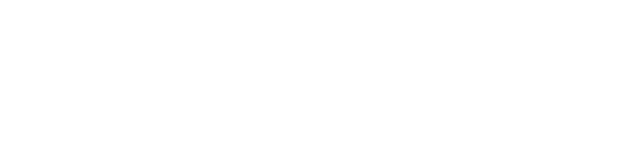
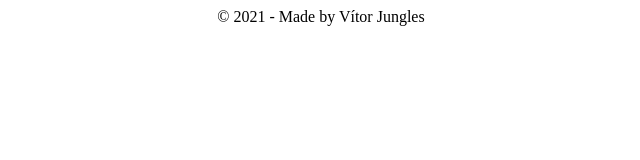
Before and after one commit to vitorjungles/personal-website, a plain HTML site: page index.html in a window 1280 px wide. Shown: the whole page, without its empty margins (319-959 px from the left). Drawn offline with Linux system fonts and the light colour scheme.

Commit message:
Init project

```diff
--- a/index.html
+++ b/index.html
@@ -4,7 +4,7 @@
   <meta charset="UTF-8">
   <meta http-equiv="X-UA-Compatible" content="IE=edge">
   <meta name="viewport" content="width=device-width, initial-scale=1.0">
-  <title>My website</title>
+  <title>Vítor Jungles</title>
   <link rel="stylesheet" href="styles/style.css">
 </head>
 <body>
@@ -15,7 +15,7 @@
 
   </main>
   <footer>
-
+    <span id="copyright">&copy;</span> - Made by Vítor Jungles
   </footer>
   <script src="js/index.js"></script>
 </body>
--- a/js/index.js
+++ b/js/index.js
@@ -0,0 +1,3 @@
+var year = document.createElement("span");
+year.textContent = ` ${new Date().getFullYear()}`;
+document.querySelector("#copyright").after(year);
--- a/styles/style.css
+++ b/styles/style.css
@@ -0,0 +1,3 @@
+* {
+  text-align: center;
+}
```
